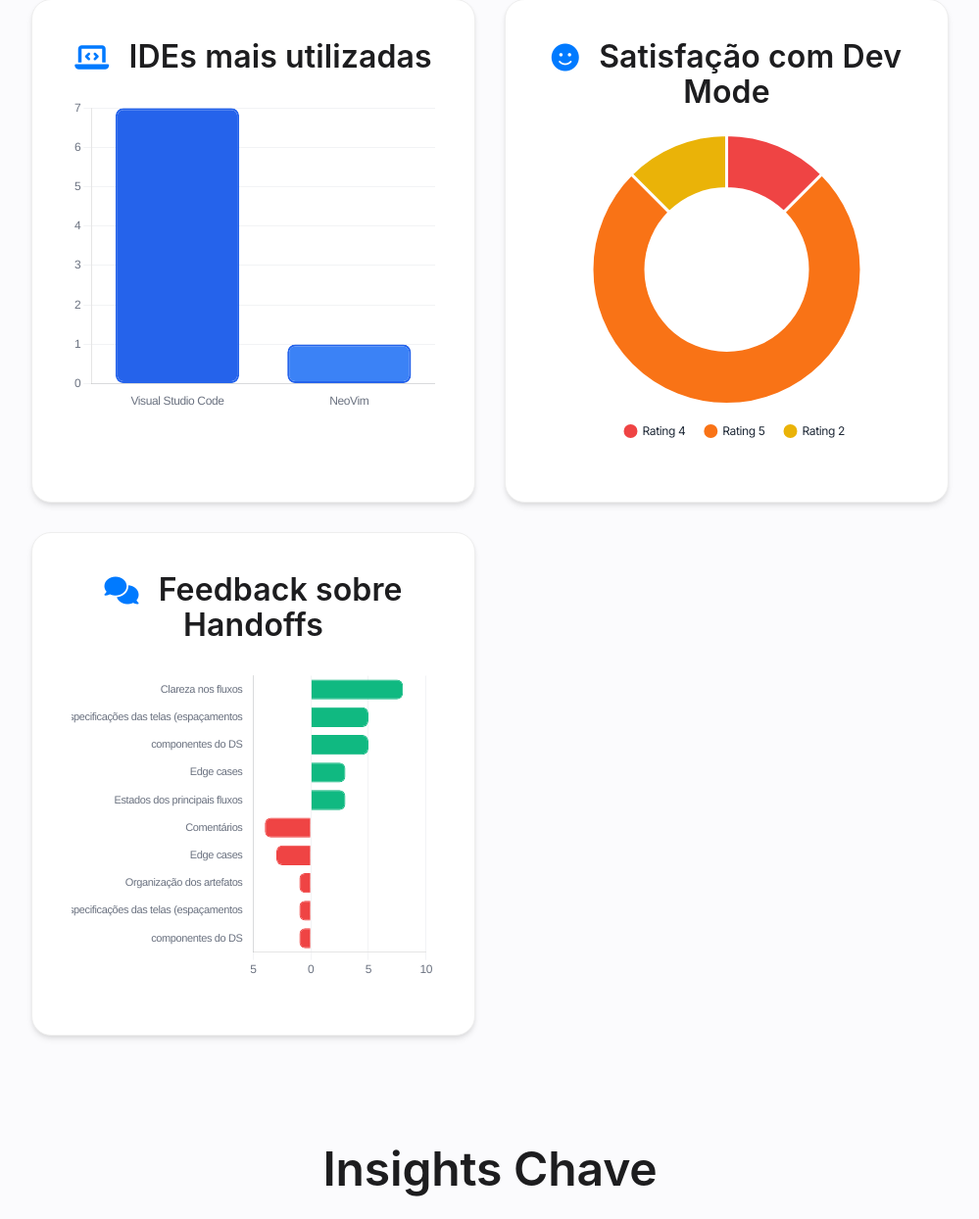
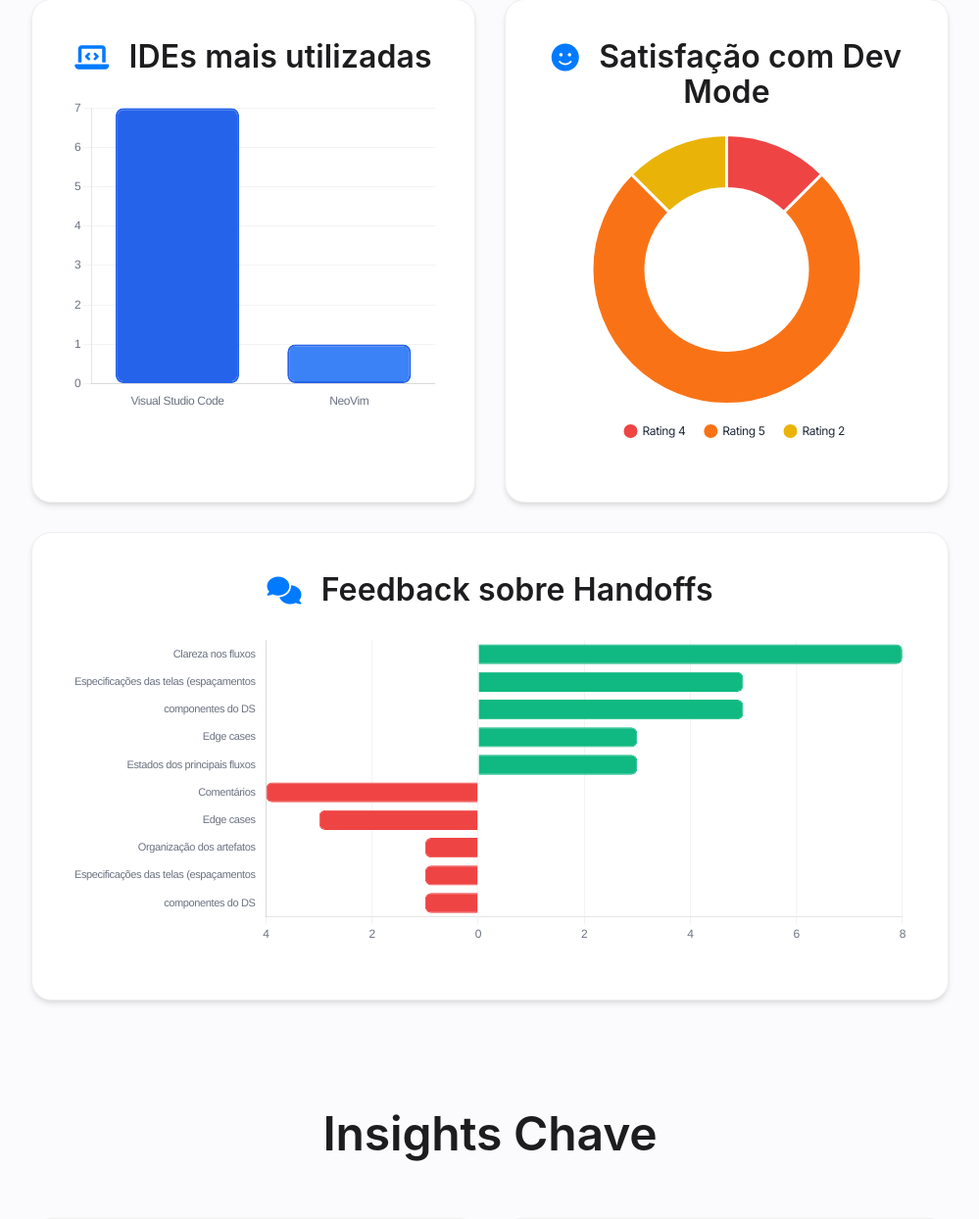
Before and after one commit to brunonepomuceno/chapter-design-dev-mode, a Flask app: page / in a window 1280 px wide. Shown: the part 756-2000 px from the top of the page at 98% size, without its empty margins (140-1139 px from the left). Run offline with Flask 3, Linux system fonts and the light colour scheme.

Commit message:
fix: css and index adjusted.

```diff
--- a/static/css/style.css
+++ b/static/css/style.css
@@ -356,7 +356,7 @@ body {
 
 /* Footer */
 .footer {
-    background: var(--background-secondary);
+    /* background: var(--background-secondary); */
     color: var(--text-primary);
     padding: 80px 0 60px;
     margin-top: 110px;
--- a/templates/index.html
+++ b/templates/index.html
@@ -34,7 +34,7 @@
                         <h3 class="chart-title"><i class="fas fa-face-smile"></i> Satisfação com Dev Mode</h3>
                         <div class="chart-wrapper"><canvas id="satisfactionChart"></canvas></div>
                     </div>
-                    <div class="chart-container">
+                    <div class="chart-container" style="grid-column: 1 / -1;">
                         <h3 class="chart-title"><i class="fas fa-comments"></i> Feedback sobre Handoffs</h3>
                         <div class="chart-wrapper"><canvas id="feedbackChart"></canvas></div>
                     </div>
```
